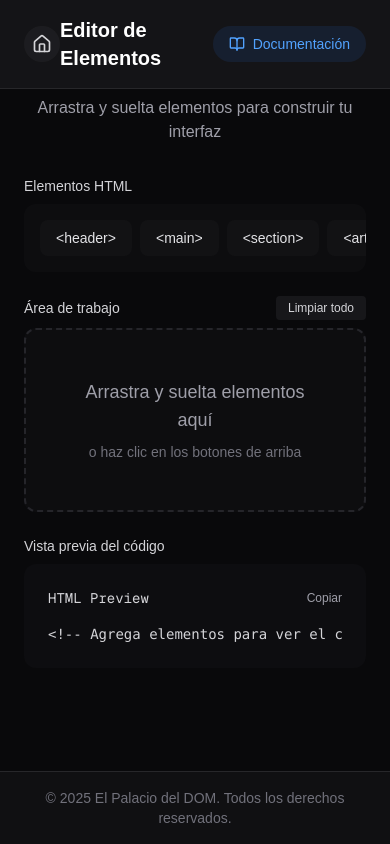
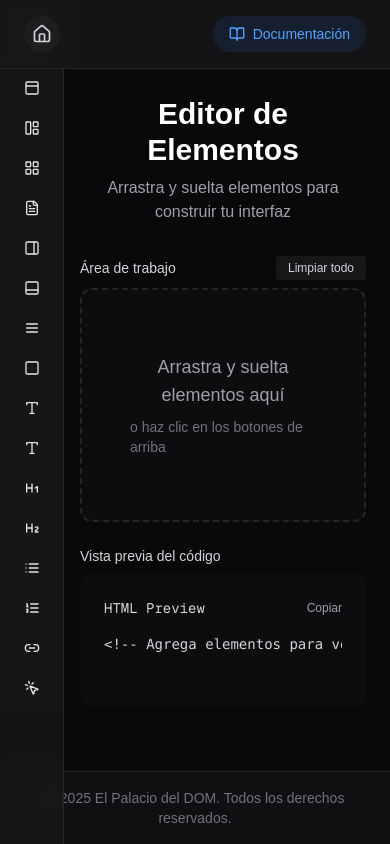
Before and after one commit to GRAMAPHENIA/el-palacio-dom, a Next.js app: page /el-palacio-dom in a window 390 px wide. Built offline with nearby package versions, Linux system fonts and the light colour scheme.

Commit message:
feat: agregar soporte para tooltips en el componente Toolbar y mejorar la funcionalidad de arrastre y soltar feat: implementar el componente Tooltip y su lógica de presentación feat: optimizar la estructura del archivo utils para la gestión de clases

```diff
--- a/package.json
+++ b/package.json
@@ -9,6 +9,7 @@
     "lint": "next lint"
   },
   "dependencies": {
+    "@radix-ui/react-tooltip": "^1.2.7",
     "clsx": "^2.1.1",
     "lucide-react": "^0.525.0",
     "next": "15.3.2",
--- a/src/app/(routes)/el-palacio-dom/page.tsx
+++ b/src/app/(routes)/el-palacio-dom/page.tsx
@@ -22,7 +22,6 @@ export default function ElPalacioDom() {
           >
             <Home className="w-5 h-5" />
           </Link>
-          <h1 className="text-xl font-bold text-white">Editor de Elementos</h1>
           <Link
             href="/documentacion"
             className="flex items-center gap-2 px-4 py-2 rounded-full bg-blue-500/10 hover:bg-blue-500/20 text-blue-400 hover:text-blue-300 text-sm font-medium transition-colors"
@@ -34,16 +33,25 @@ export default function ElPalacioDom() {
       </nav>
 
       {/* Contenido principal con padding para el navbar fijo */}
-      <main className="flex-1 pt-24 pb-16">
-        <div className="container mx-auto px-6 flex-1 flex flex-col">
-          <header className="mb-8 text-center">
+      <main className="flex-1 pt-24 pb-16 flex">
+        {/* Menú lateral para móviles */}
+        <div className="lg:hidden fixed inset-y-0 left-0 z-40 w-16 bg-zinc-900/80 backdrop-blur-sm border-r border-zinc-800 pt-16">
+          <Toolbar />
+        </div>
+
+        <div className="container mx-auto px-6 flex-1 flex flex-col lg:pl-0 pl-20">
+          <header className="mb-8 text-center lg:text-left">
+            <h1 className="text-3xl font-bold text-white mb-2">Editor de Elementos</h1>
             <p className="text-zinc-400">
               Arrastra y suelta elementos para construir tu interfaz
             </p>
           </header>
 
+
           <div className="space-y-6 flex-1 flex flex-col">
-            <Toolbar />
+            <div className="hidden lg:block">
+              <Toolbar />
+            </div>
             <div className="grid grid-cols-1 lg:grid-cols-2 gap-6 flex-1 min-h-0">
               <div className="flex flex-col h-full">
                 <div className="flex justify-between items-center mb-2">
--- a/src/components/layout/Toolbar.tsx
+++ b/src/components/layout/Toolbar.tsx
@@ -1,8 +1,45 @@
-// Ruta: src/components/Toolbar.tsx
-
 "use client";
 
 import { HTML_ELEMENTS } from "@/types/elements";
+import {
+  LayoutPanelLeft,
+  LayoutGrid,
+  PanelRight,
+  FileText,
+  PanelTop,
+  PanelBottom,
+  Menu,
+  Square,
+  Type,
+  Heading1,
+  Heading2,
+  List,
+  ListOrdered,
+  Link2,
+  MousePointerClick,
+  HelpCircle
+} from "lucide-react";
+import { Tooltip, TooltipContent, TooltipProvider, TooltipTrigger } from "@/components/ui/tooltip";
+
+// Mapeo de iconos para cada etiqueta HTML
+const ELEMENT_ICONS: Record<string, React.ReactNode> = {
+  header: <PanelTop className="w-4 h-4" />,
+  main: <LayoutPanelLeft className="w-4 h-4" />,
+  section: <LayoutGrid className="w-4 h-4" />,
+  article: <FileText className="w-4 h-4" />,
+  aside: <PanelRight className="w-4 h-4" />,
+  footer: <PanelBottom className="w-4 h-4" />,
+  nav: <Menu className="w-4 h-4" />,
+  div: <Square className="w-4 h-4" />,
+  span: <Type className="w-4 h-4" />,
+  p: <Type className="w-4 h-4" />,
+  h1: <Heading1 className="w-4 h-4" />,
+  h2: <Heading2 className="w-4 h-4" />,
+  ul: <List className="w-4 h-4" />,
+  li: <ListOrdered className="w-4 h-4" />,
+  a: <Link2 className="w-4 h-4" />,
+  button: <MousePointerClick className="w-4 h-4" />,
+};
 
 const handleDragStart = (e: React.DragEvent<HTMLButtonElement>, tag: string) => {
   e.dataTransfer.setData('text/plain', tag);
@@ -11,20 +48,45 @@ const handleDragStart = (e: React.DragEvent<HTMLButtonElement>, tag: string) =>
 
 export default function Toolbar() {
   return (
-    <div className="space-y-2">
-      <h2 className="text-sm font-medium text-zinc-300">Elementos HTML</h2>
-      <aside className="flex gap-2 overflow-x-auto p-4 bg-zinc-900/30 rounded-xl">
+    <TooltipProvider>
+      <div className="h-full">
+        {/* Título solo en desktop */}
+        <h2 className="hidden lg:block text-sm font-medium text-zinc-300 mb-2">
+          Elementos HTML
+        </h2>
+
+        <aside className="flex lg:flex-row flex-col gap-2 overflow-x-auto lg:overflow-visible p-2 bg-zinc-900/30 rounded-xl lg:flex-wrap">
           {HTML_ELEMENTS.map((tag) => (
+            <Tooltip key={tag}>
+              <TooltipTrigger asChild>
                 <button
-            key={tag}
                   draggable
                   onDragStart={(e) => handleDragStart(e, tag)}
-            className="flex items-center gap-2 px-4 py-2 text-sm text-zinc-200 bg-zinc-900/50 rounded-lg hover:bg-zinc-800/50 cursor-grab active:cursor-grabbing transition whitespace-nowrap"
+                  className="p-2 text-zinc-200 bg-zinc-900/50 rounded-lg hover:bg-zinc-800/50 cursor-grab active:cursor-grabbing transition flex-shrink-0 flex items-center justify-center lg:justify-start gap-2"
+                  aria-label={`Elemento ${tag}`}
                 >
+                  {/* Solo mostrar iconos en móviles/tablets */}
+                  <span className="lg:hidden">
+                    {ELEMENT_ICONS[tag] || <HelpCircle className="w-4 h-4" />}
+                  </span>
+
+                  {/* Solo mostrar texto en desktop */}
+                  <span className="hidden lg:inline text-xs">
                     {`<${tag}>`}
+                  </span>
                 </button>
+              </TooltipTrigger>
+              <TooltipContent
+                side="right"
+                sideOffset={10}
+                className="bg-zinc-800 text-zinc-200 border-zinc-700 lg:hidden"
+              >
+                <p>{`<${tag}>`}</p>
+              </TooltipContent>
+            </Tooltip>
           ))}
         </aside>
       </div>
+    </TooltipProvider>
   );
 }
--- /dev/null
+++ b/src/components/ui/tooltip.tsx
@@ -0,0 +1,30 @@
+"use client"
+
+import * as React from "react"
+import * as TooltipPrimitive from "@radix-ui/react-tooltip"
+
+import { cn } from "@/lib/utils"
+
+const TooltipProvider = TooltipPrimitive.Provider
+
+const Tooltip = TooltipPrimitive.Root
+
+const TooltipTrigger = TooltipPrimitive.Trigger
+
+const TooltipContent = React.forwardRef<
+  React.ElementRef<typeof TooltipPrimitive.Content>,
+  React.ComponentPropsWithoutRef<typeof TooltipPrimitive.Content>
+>(({ className, sideOffset = 4, ...props }, ref) => (
+  <TooltipPrimitive.Content
+    ref={ref}
+    sideOffset={sideOffset}
+    className={cn(
+      "z-50 overflow-hidden rounded-md bg-zinc-900 px-3 py-1.5 text-xs text-zinc-50 animate-in fade-in-0 zoom-in-95 data-[state=closed]:animate-out data-[state=closed]:fade-out-0 data-[state=closed]:zoom-out-95 data-[side=bottom]:slide-in-from-top-2 data-[side=left]:slide-in-from-right-2 data-[side=right]:slide-in-from-left-2 data-[side=top]:slide-in-from-bottom-2",
+      className
+    )}
+    {...props}
+  />
+))
+TooltipContent.displayName = TooltipPrimitive.Content.displayName
+
+export { Tooltip, TooltipTrigger, TooltipContent, TooltipProvider }
--- /dev/null
+++ b/src/lib/utils.ts
@@ -0,0 +1,6 @@
+import { type ClassValue, clsx } from "clsx"
+import { twMerge } from "tailwind-merge"
+
+export function cn(...inputs: ClassValue[]) {
+  return twMerge(clsx(inputs))
+}
```
Also changed, not shown: 1 other file (tests, documents, lock files or other folders). Lines whose indentation alone changed are shown as unchanged.
